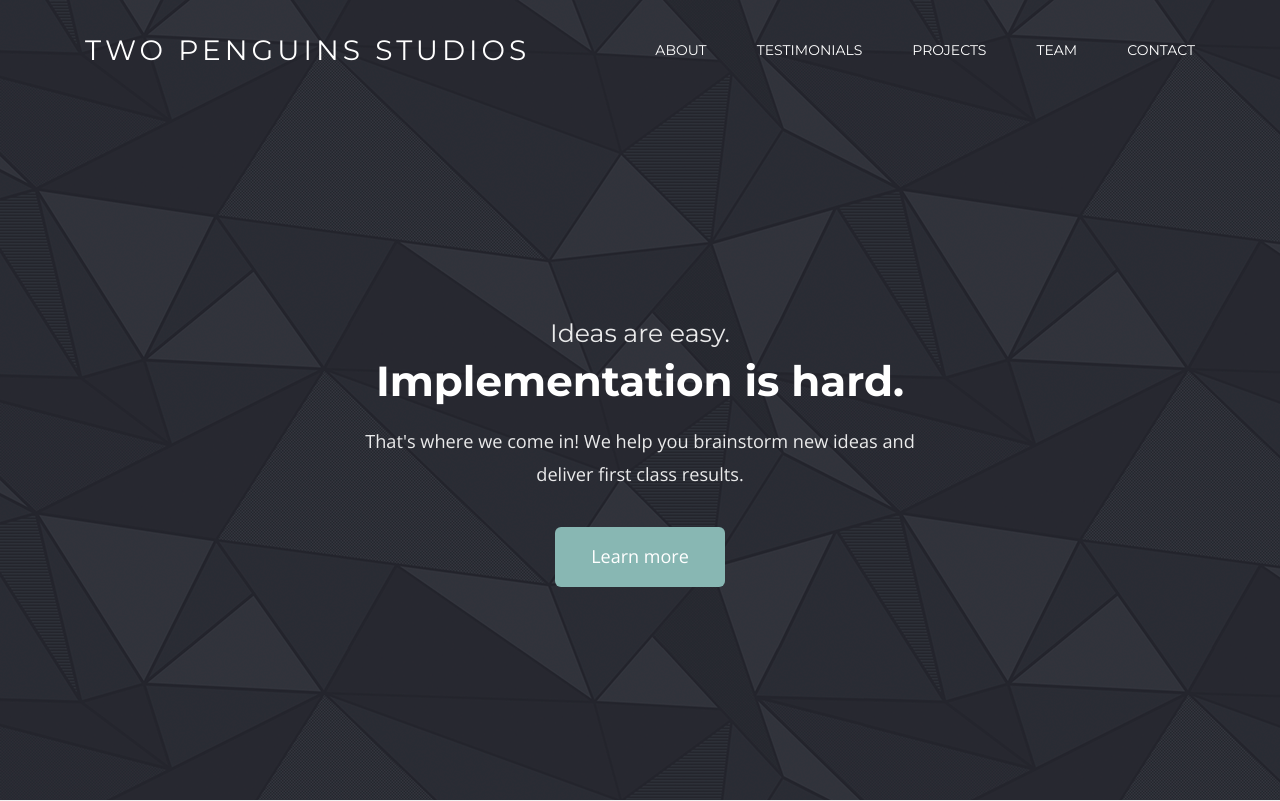
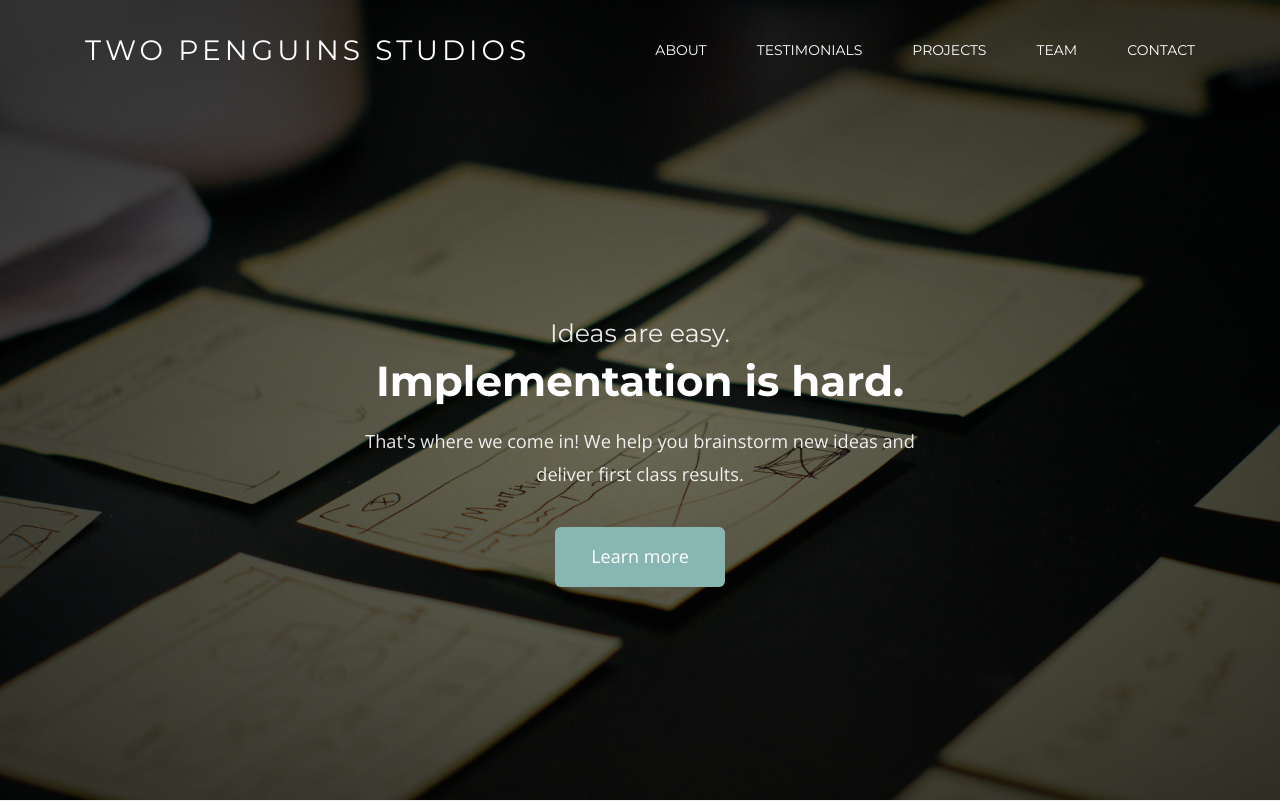
Before and after one commit to padraicdoyle/www.twopenguinsstudios.com-old, a plain HTML site: page index.html in a window 1280 px wide. Shown: the top 801 px of the page. Drawn offline with nearby package versions, Linux system fonts and the light colour scheme.

Commit message:
new background

```diff
--- a/index.html
+++ b/index.html
@@ -82,7 +82,7 @@
     <!-- Hero Banner
     ================================================== -->
     <div id="intro">
-        <div class="item" style="background: url('img/bg-featured1.gif')">
+        <div class="item background-cover" style="background: url('img/DeathtoStock_Wired6.jpg')">
           <div class="container">
             <div class="row">
               <div class="carousel-caption-center colour-white">
@@ -93,6 +93,7 @@
               </div>
             </div>
           </div>
+          <div class="overlay-bg"></div>
         </div>
     </div>
 
```
Also changed, not shown: img/DeathtoStock_Wired6.jpg (added), img/DeathtoStock_Wired8.jpg (added).
